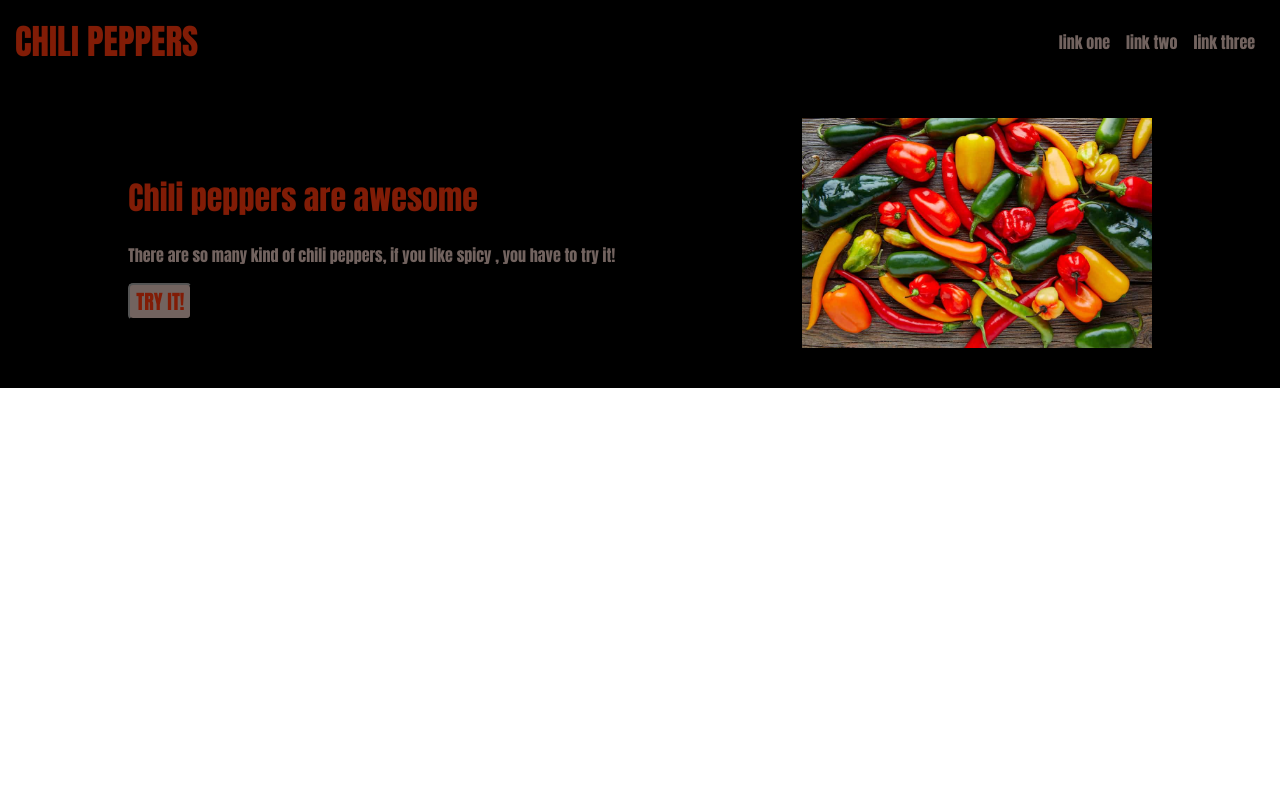
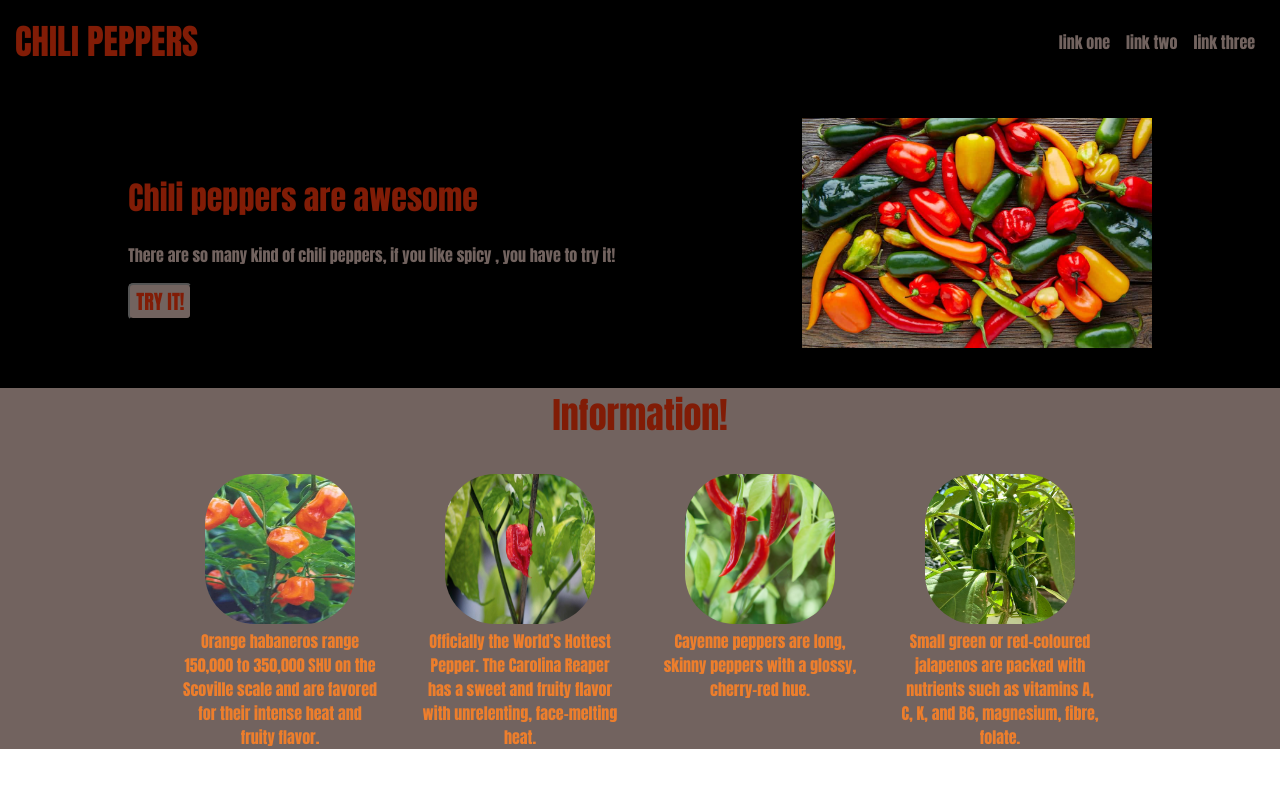
Before and after one commit to LittleDevil013/chili-landing-page, a plain HTML site: page index.html in a window 1280 px wide. Drawn offline with Linux system fonts and the light colour scheme.

Commit message:
add container-two

```diff
--- a/index.html
+++ b/index.html
@@ -30,6 +30,39 @@
                 <img src="images/img1.jpeg" alt="chili picture" id="img1">
             </div>
         </div>
+
+        <div class="container-two">
+
+            <div class="title">Information!</div>
+
+            <div class="info-container">
+                <div class="info">
+                    <img class="infoimg" src="images/habanero_orange.jpeg" alt="orange-habanero">
+                    <div class="text">Orange habaneros range 150,000 to 350,000 SHU on the Scoville
+                         scale and are favored for their intense heat and fruity flavor.</div>
+                </div>
+                <div class="info">
+                    <img class="infoimg" src="images/carolina.jpeg" alt="carolina-reaper">
+                    <div class="text">Officially the World’s Hottest Pepper.
+                        The Carolina Reaper has a sweet
+                        and fruity flavor with unrelenting, face-melting heat. </div>
+                </div>
+                <div class="info">
+                    <img class="infoimg" src="images/cayenne.jpeg" alt="cayenne">
+                    <div class="text">Cayenne peppers are long, skinny peppers
+                        with a glossy, cherry-red hue.</div>
+                </div>
+                <div class="info">
+                    <img class="infoimg" src="images/jalapeno.jpeg" alt="jalapeno">
+                    <div class="text">Small green or red-coloured jalapenos are packed with nutrients
+                        such as vitamins A, C, K, and B6, magnesium, fibre, folate. </div>
+                </div>
+            </div>
+
+
+        </div>
+
+        </div>
     </body>
 
 </html>
--- a/style.css
+++ b/style.css
@@ -68,3 +68,32 @@ p {
     color: #72635F;
 
 }
+
+.infoimg {
+    width: 150px;
+    height: 150px;
+    border-radius: 50px;
+}
+
+.title {
+    font-size: 36px;
+    color: #811C06;
+    font-weight: 900;
+    margin-bottom: 32px;
+}
+
+.container-two {
+    text-align: center;
+    background-color: #72635F;
+}
+
+.info-container {
+    display: flex;
+    justify-content: center;
+    gap: 40px;
+}
+
+.text {
+    max-width: 200px;
+    color: #ED7E2C;
+}
```
